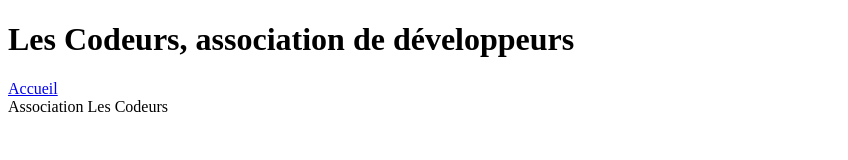
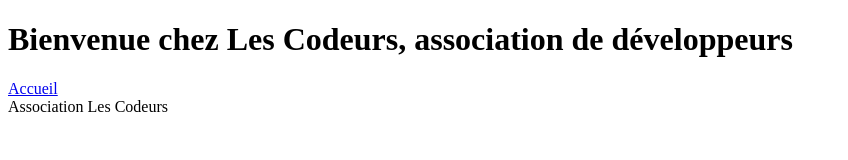
Before and after one commit to aileriwaterfish/tp-git-asso, a plain HTML site: page index.html in a window 1280 px wide. Shown: the whole page, without its empty margins (0-848 px from the left). Drawn offline with Linux system fonts and the light colour scheme.

Commit message:
Titre final

```diff
--- a/index.html
+++ b/index.html
@@ -5,7 +5,7 @@
   <title>Association Les Codeurs</title>
 </head>
 <body>
-  <h1>Les Codeurs, association de développeurs</h1>
+  <h1>Bienvenue chez Les Codeurs, association de développeurs</h1>
   <nav>
     <a href="index.html">Accueil</a>
   </nav>
```
